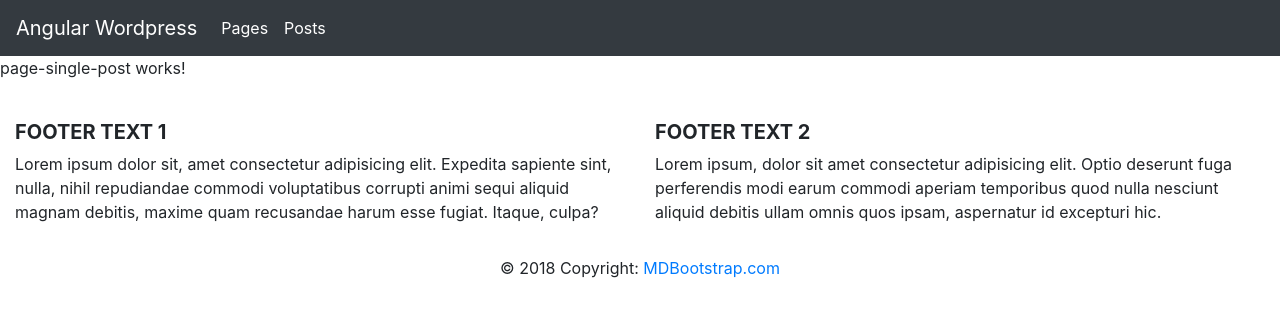
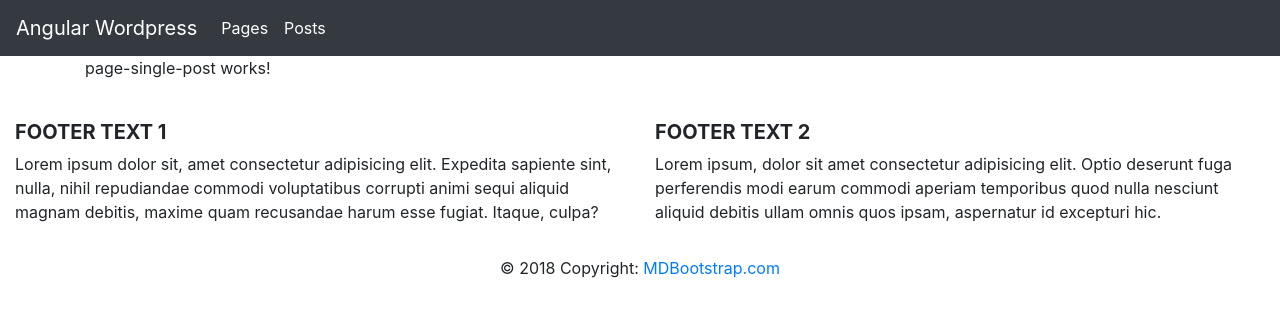
Before and after one commit to VictorHugoBatista/angular-wordpress, an Angular app: page /posts/1 in a window 1280 px wide. Shown: the top 316 px of the page. Built offline with nearby package versions, Linux system fonts and the light colour scheme.

Commit message:
Take postSlug with param mapping on single post component and route

```diff
--- a/src/app/page-single-post/page-single-post.component.html
+++ b/src/app/page-single-post/page-single-post.component.html
@@ -1,3 +1,5 @@
-<p>
-  page-single-post works!
-</p>
+<div class="container">
+  <p>
+    page-single-post works!
+  </p>
+</div>
--- a/src/app/page-single-post/page-single-post.component.ts
+++ b/src/app/page-single-post/page-single-post.component.ts
@@ -1,4 +1,5 @@
 import { Component, OnInit } from '@angular/core';
+import { ActivatedRoute } from '@angular/router';
 
 @Component({
   selector: 'app-page-single-post',
@@ -6,10 +7,13 @@ import { Component, OnInit } from '@angular/core';
   styleUrls: ['./page-single-post.component.scss']
 })
 export class PageSinglePostComponent implements OnInit {
+  private postSlug : string;
 
-  constructor() { }
+  constructor(private route: ActivatedRoute) { }
 
   ngOnInit() {
+    this.postSlug = this.route.snapshot.paramMap.get('slug');
+    // take post on API and add to attribute used on component html
   }
 
 }
```
